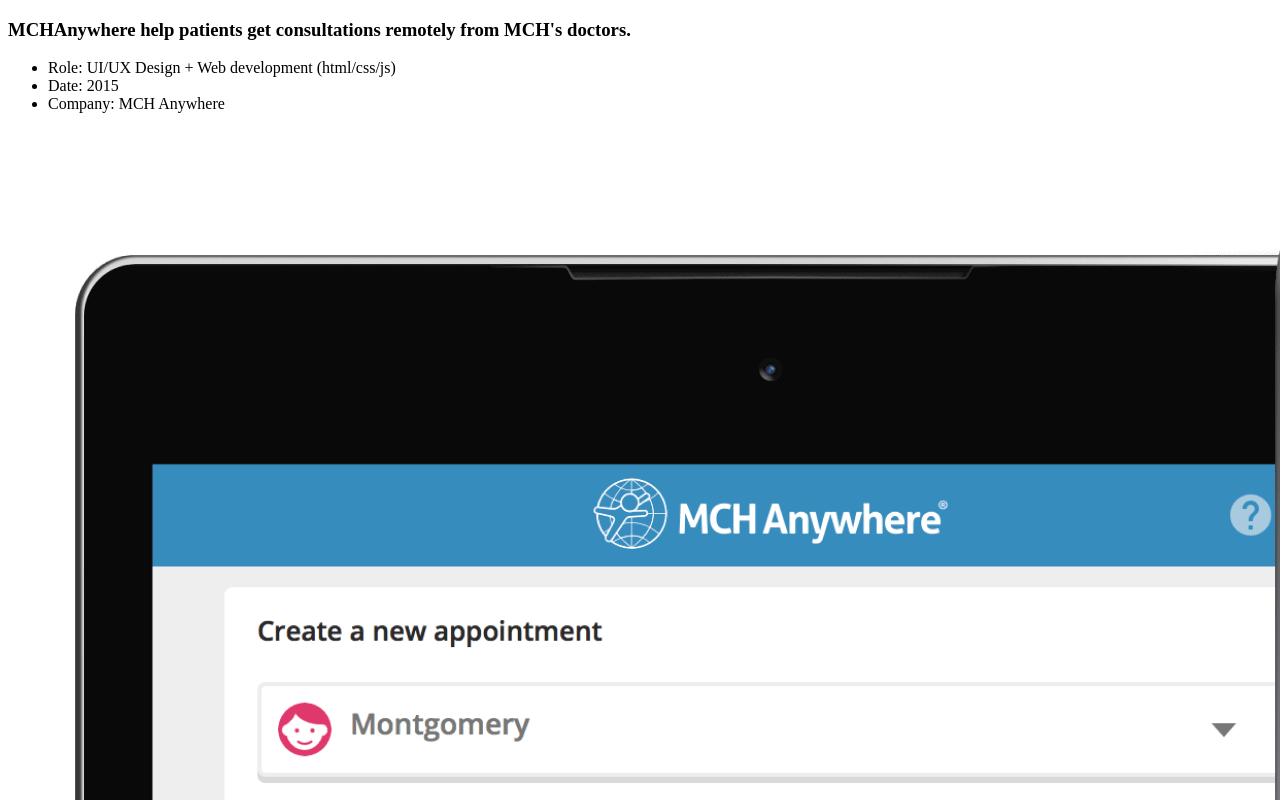
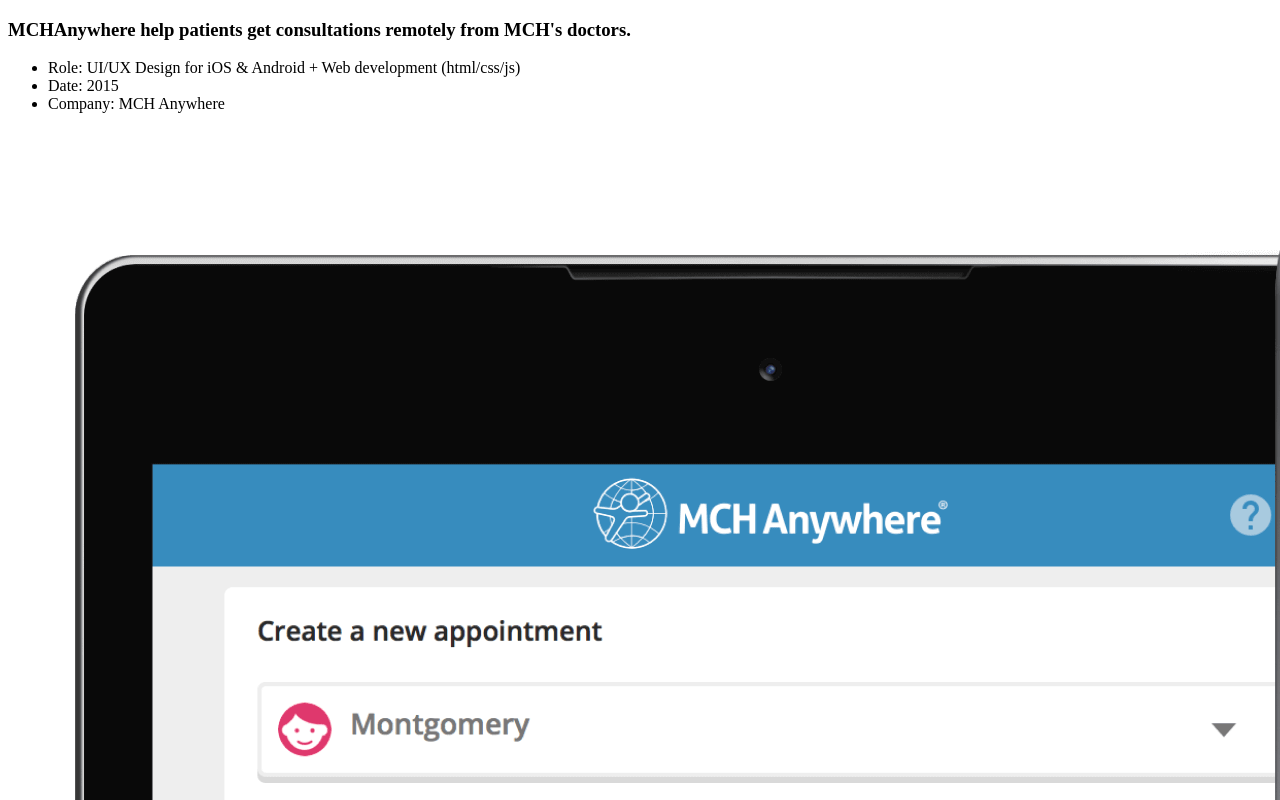
Before and after one commit to fedepriisma/priisma-pf, an Astro site: page /portfolio/mch/mch in a window 1280 px wide. Shown: the top 800 px of the page. Built offline with nearby package versions, Linux system fonts and the light colour scheme; Astro itself is replaced by a stand-in of ours.

Commit message:
MCH bg Color

```diff
--- a/src/pages/portfolio/mch/mch.astro
+++ b/src/pages/portfolio/mch/mch.astro
@@ -8,14 +8,14 @@
 import Payment from "../mch/mch-payment.png";
 ---
 
-<div id="mch" class="section-space bg-sky-100 text-sky-900">
+<div id="mch" class="text-orange-900 bg-orange-100 section-space">
   <h3 class="text-4xl uppercase font-display">
     <span class="bg-black text-yellow">MCHAnywhere</span> help patients get consultations
     remotely from MCH's doctors.
   </h3>
 
   <ProjectDetails
-    role="UI/UX Design + Web development (html/css/js)"
+    role="UI/UX Design for iOS & Android + Web development (html/css/js)"
     projectDate="2015"
     projName="MCH Anywhere"
   />
```
